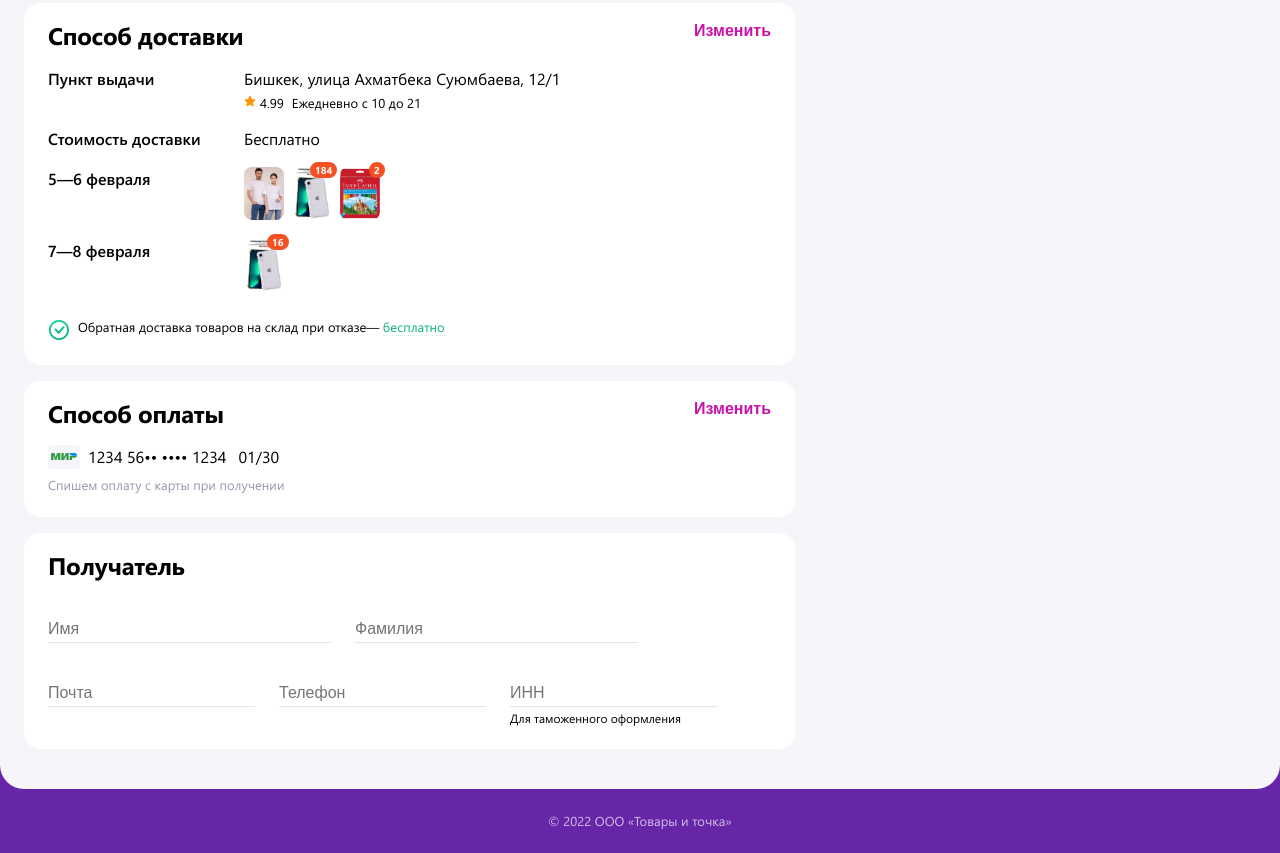
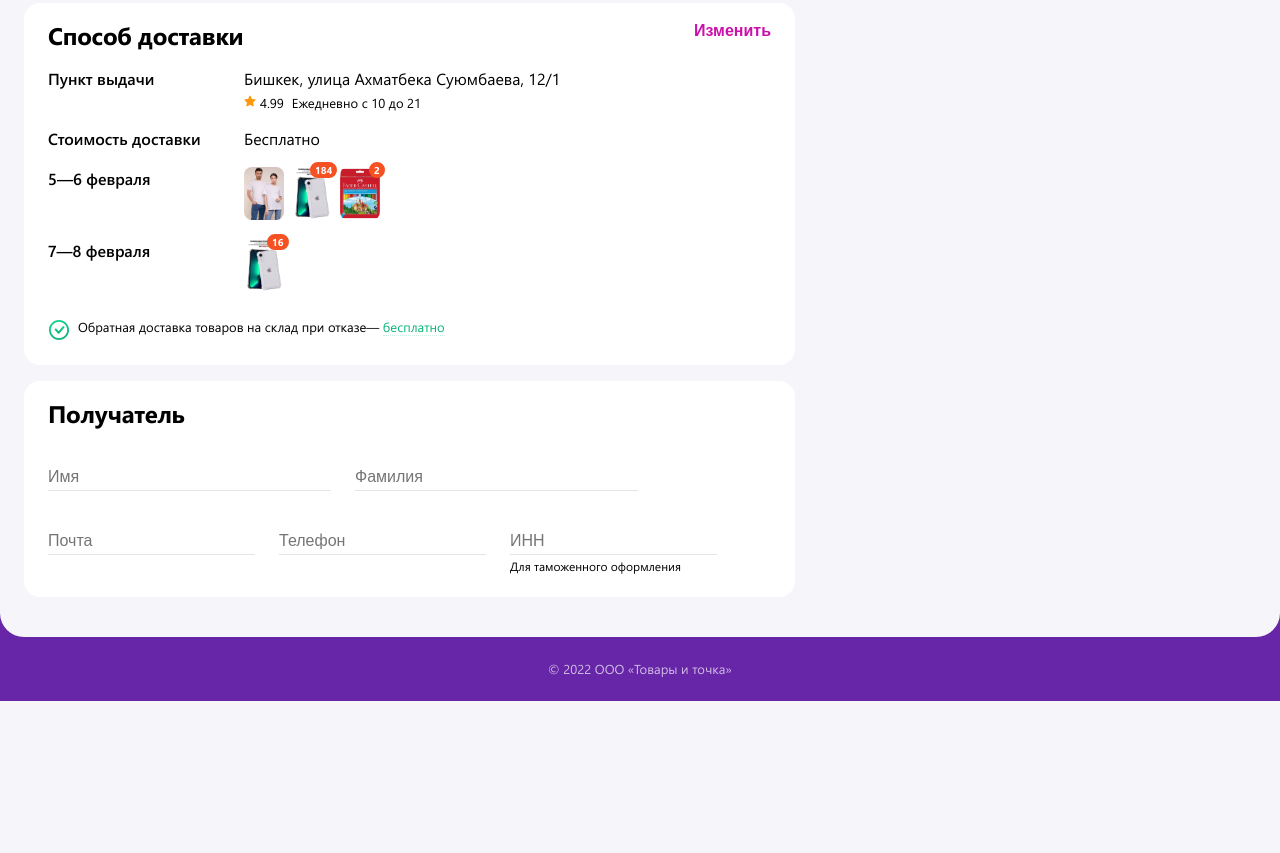
Before and after one commit to hunzah/test-task-WB, a plain HTML site: page index.html in a window 1280 px wide. Shown: the part 1229-2082 px from the top of the page. After the commit the page ends 1930 px from the top, so only its background shows below. Drawn offline with Linux system fonts and the light colour scheme.

Commit message:
code refactoring

```diff
--- a/index.html
+++ b/index.html
@@ -182,31 +182,31 @@
                             </div>
                         </div>
                     </div>
-                    <div class="payment-container">
-                        <div class="payment-method-container">
-                            <div class="payment-method-header">
-                                <div class="payment-method-header-text-container">
-                                    <span class="payment-method-header-text">Способ оплаты</span>
-                                    <button class="delivery-method-header-button">Изменить</button>
-                                </div>
-                            </div>
-                            <div class="payment-method-main">
-                                <div class="payment-method-main-content">
-                                    <div class="payment-method-main-image-container">
-                                        <img class="payment-method-main-image" alt="mir-card"
-                                             src="assets/icons/mir-card.svg"/>
-                                    </div>
-                                    <div class="payment-method-main-text-container">
-                                        <span class="payment-method-main-text">1234 56•• •••• 1234</span>
-                                        <span class="payment-method-main-text">01/30</span>
-                                    </div>
-                                </div>
-                            </div>
-                        </div>
-                        <div class="payment-method-footer">
-                            <span class="payment-method-footer-text">Спишем оплату с карты при получении</span>
-                        </div>
-                    </div>
+<!--                    <div class="payment-container">-->
+<!--                        <div class="payment-method-container">-->
+<!--                            <div class="payment-method-header">-->
+<!--                                <div class="payment-method-header-text-container">-->
+<!--                                    <span class="payment-method-header-text">Способ оплаты</span>-->
+<!--                                    <button class="delivery-method-header-button">Изменить</button>-->
+<!--                                </div>-->
+<!--                            </div>-->
+<!--                            <div class="payment-method-main">-->
+<!--                                <div class="payment-method-main-content">-->
+<!--                                    <div class="payment-method-main-image-container">-->
+<!--                                        <img class="payment-method-main-image" alt="mir-card"-->
+<!--                                             src="assets/icons/mir-card.svg"/>-->
+<!--                                    </div>-->
+<!--                                    <div class="payment-method-main-text-container">-->
+<!--                                        <span class="payment-method-main-text">1234 56•• •••• 1234</span>-->
+<!--                                        <span class="payment-method-main-text">01/30</span>-->
+<!--                                    </div>-->
+<!--                                </div>-->
+<!--                            </div>-->
+<!--                        </div>-->
+<!--                        <div class="payment-method-footer">-->
+<!--                            <span class="payment-method-footer-text">Спишем оплату с карты при получении</span>-->
+<!--                        </div>-->
+<!--                    </div>-->
                     <div class="receiver-container">
                         <div class="receiver-header">
                             <div class="receiver-header-text-container">
@@ -275,5 +275,6 @@
 <script type="module" src="/src/product-cards/productCards.js"></script>
 <script type="module" src="/src/product-cards/not-available-product-cards.js"></script>
 <script type="module" src="/src/total/total.js"></script>
+<script type="module" src="/src/pay-method/payMethod.js"></script>
 </body>
 </html>
--- /dev/null
+++ b/src/pay-method/payMethod.js
@@ -0,0 +1,5 @@
+
+
+document.addEventListener('DOMContentLoaded', function () {
+
+});
--- a/src/product-cards/logic/productCardLogic.js
+++ b/src/product-cards/logic/productCardLogic.js
@@ -21,12 +21,17 @@ export function removeProduct(product, listItem, header, total, isChecked) {
         });
 
         if (isChecked) {
-            calculatePrice(product, isChecked, total)
+            const priceWithDiscount = stringToNumber(product.priceWithDiscount);
+            const price = stringToNumber(product.price);
+            const productAmount = parseInt(product.count, 10);
+            calculateNegativeChanges(total, price, priceWithDiscount, productAmount)
             updateTotalState(total);
+
         }
     }
 
     listItem.remove();
+    updateSelectAllCheckboxState()
 }
 
 
```
Also changed, not shown: src/pay-method/template/payMethodTemplate.js (added, +31 -0 lines).
